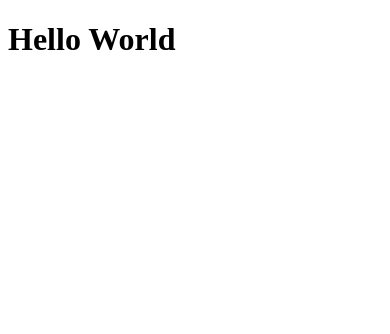
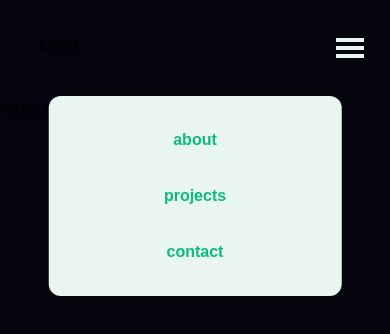
Before and after one commit to fernandoprestes/landing-page-fffp, a React (Vite) app: page / in a window 390 px wide. Shown: the top 334 px of the page. Built offline with nearby package versions, Linux system fonts and the light colour scheme.

Commit message:
add header

```diff
--- a/src/App.tsx
+++ b/src/App.tsx
@@ -1,7 +1,12 @@
+import { Header } from './components/Header'
+import './styles/globals.css'
 
 function App() {
   return (
-    <h1>Hello World</h1>
+    <>
+      <Header />
+      <h1>Hello World</h1>
+    </>
   )
 }
 
--- /dev/null
+++ b/src/components/Header/index.tsx
@@ -0,0 +1,61 @@
+import React from 'react'
+import { GiHamburgerMenu } from 'react-icons/gi'
+
+export const Header = () => {
+  function toggleNavMobile() {
+    document.querySelector('.nav-mobile')!.classList.toggle('invisible')
+  }
+
+  return (
+    <header className="px-6 py-8">
+      <div className="flex justify-between container mx-auto max-w-7xl">
+        <h1 className="ml-4">Logo</h1>
+        <nav className="w-full hidden md:block">
+          <ul className="flex justify-center space-x-8 font-poppins font-semibold ">
+            <li className="text-mint-cream">
+              <a href="#" className="hover:text-sea-green">
+                about
+              </a>
+            </li>
+            <li className="text-mint-cream">
+              <a href="#" className="hover:text-sea-green">
+                projects
+              </a>
+            </li>
+            <li className="text-mint-cream">
+              <a href="#" className="hover:text-sea-green">
+                contact
+              </a>
+            </li>
+          </ul>
+        </nav>
+
+        <nav className="nav-mobile md:hidden bg-mint-cream  w-3/4 rounded-xl py-8 px-6 absolute left-1/2 top-24 -translate-x-2/4">
+          <ul className="flex flex-col space-y-8 font-poppins font-semibold ">
+            <li className="text-sea-green mx-auto">
+              <a href="#" className="hover:text-space-cadet">
+                about
+              </a>
+            </li>
+            <li className="text-sea-green mx-auto">
+              <a href="#" className="hover:text-space-cadet">
+                projects
+              </a>
+            </li>
+            <li className="text-sea-green mx-auto">
+              <a href="#" className="hover:text-space-cadet">
+                contact
+              </a>
+            </li>
+          </ul>
+        </nav>
+
+        <GiHamburgerMenu
+          size={32}
+          onClick={toggleNavMobile}
+          className="text-mint-cream md:hidden cursor-pointer"
+        />
+      </div>
+    </header>
+  )
+}
--- /dev/null
+++ b/src/styles/globals.css
@@ -0,0 +1,7 @@
+@tailwind base;
+@tailwind components;
+@tailwind utilities;
+
+body {
+  background: #04040C;
+}
```
